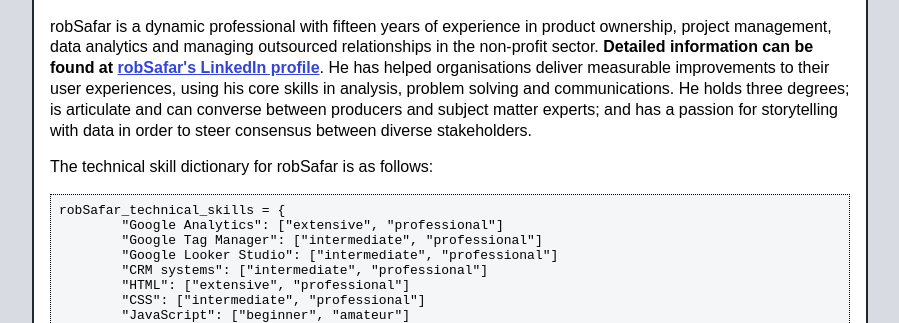
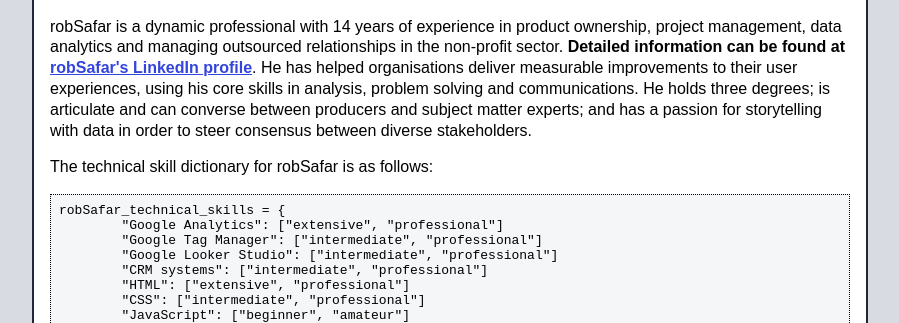
Before and after one commit to robSafar/robSafarDotCom, a plain HTML site: page index.html in a window 1280 px wide. Shown: the part 469-792 px from the top of the page, without its empty margins (190-1089 px from the left). Drawn offline with Linux system fonts and the light colour scheme.

Commit message:
Future integers

```diff
--- a/index.html
+++ b/index.html
@@ -17,7 +17,7 @@
 		<p>This is an attempt at twee tech humour, a personal homepage parodically styled after the Apache2 Debian Default Page. Normally, if you saw a page that looks like <a href="https://commons.wikimedia.org/wiki/File:Apache2_Debian_default_page.png">this</a>, it would mean that the Apache HTTP server installed at this site was working properly. An administrator would replace this file (located at <code>/var/www/html/index.html</code>) before continuing to operate their HTTP server. </p>
 		<p>This webpage's primary objective is simply <strong>to occupy the index location for this domain</strong>. Beyond the original after which this page is styled, this website uses responsive layouts and adjusts its colour palette to your device's preferred colour scheme; light or dark. As you are assumedly a <em>human user</em> if you are reading this, thank you for showing an interest. </p>
 		<h2 class="header_grey">Professional Overview</h2>
-		<p>robSafar is a dynamic professional with fifteen years of experience in product ownership, project management, data analytics and managing outsourced relationships in the non-profit sector. <strong>Detailed information can be found at <a href="https://www.linkedin.com/in/rob-safar">robSafar's LinkedIn profile</a></strong>. He has helped organisations deliver measurable improvements to their user experiences, using his core skills in analysis, problem solving and communications. He holds three degrees; is articulate and can converse between producers and subject matter experts; and has a passion for storytelling with data in order to steer consensus between diverse stakeholders. </p>
+		<p>robSafar is a dynamic professional with <span id="yearsXP">fifteen</span> years of experience in product ownership, project management, data analytics and managing outsourced relationships in the non-profit sector. <strong>Detailed information can be found at <a href="https://www.linkedin.com/in/rob-safar">robSafar's LinkedIn profile</a></strong>. He has helped organisations deliver measurable improvements to their user experiences, using his core skills in analysis, problem solving and communications. He holds three degrees; is articulate and can converse between producers and subject matter experts; and has a passion for storytelling with data in order to steer consensus between diverse stakeholders. </p>
 		<p>The technical skill dictionary for robSafar is as follows: </p>
 		<pre>robSafar_technical_skills = {
 	"Google Analytics": ["extensive", "professional"]
@@ -47,5 +47,9 @@
 		<p>The <a href="https://github.com/robSafar/robSafarDotCom">repository for this page</a> is public on GitHub where the website is also hosted. Feel free to submit an issue or pull request. </p>
 		<p>Please report bugs specific to modules (such as PHP and others) to respective packages, not to the web server itself. </p>
 	</main>
+	<script>
+		// Years of experience
+		document.getElementById("yearsXP").innerHTML = new Date().getFullYear() - 2010;
+	</script>
 </body>
 </html>
```
